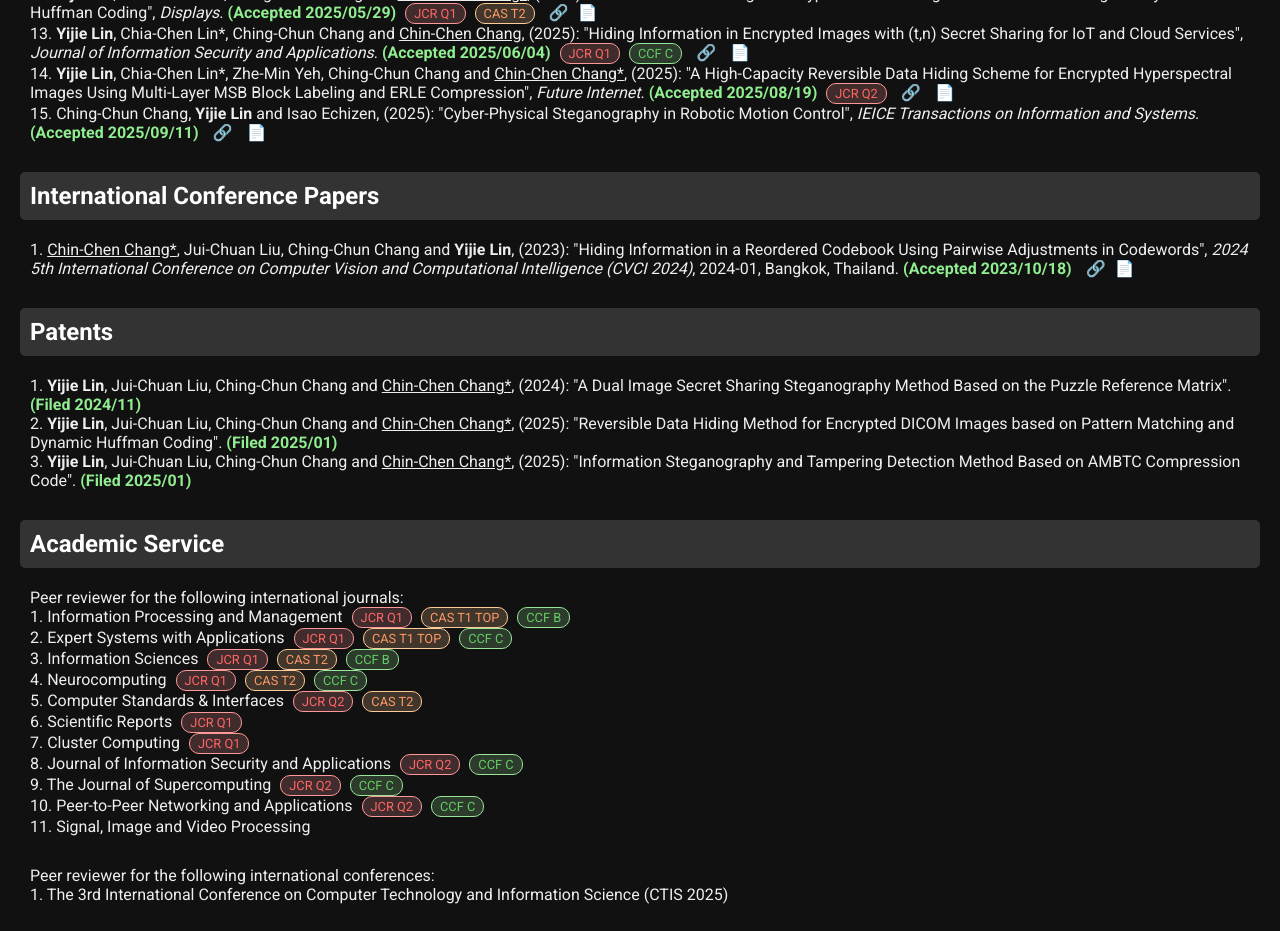
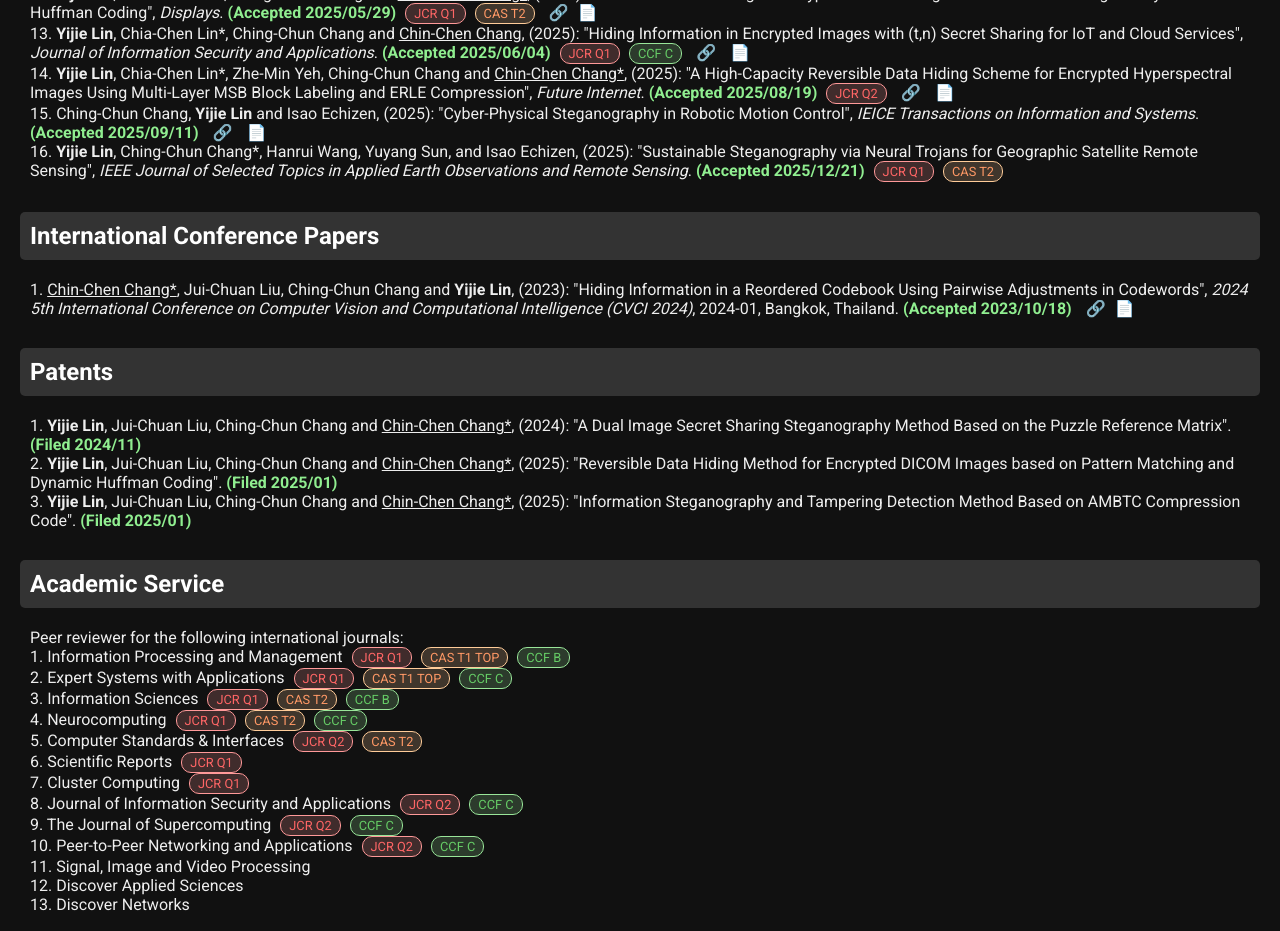
Before and after one commit to yjlinphd/yjlinphd.github.io, a plain HTML site: page index.html in a window 1280 px wide. Shown: the part 837-1768 px from the top of the page. Drawn offline with Linux system fonts and the light colour scheme.

Commit message:
20251221

```diff
--- a/index.html
+++ b/index.html
@@ -642,6 +642,14 @@
           >📄</a
         >
       </li>
+      <li>
+        <b>Yijie Lin</b>, Ching-Chun Chang*, Hanrui Wang, Yuyang Sun, and Isao Echizen, (2025):
+        "Sustainable Steganography via Neural Trojans for Geographic Satellite Remote Sensing",
+        <i>IEEE Journal of Selected Topics in Applied Earth Observations and Remote Sensing</i>.
+        <lg>(Accepted 2025/12/21)</lg>
+        <span class="tag tag-red">JCR Q1</span>
+        <span class="tag tag-orange">CAS T2</span>
+      </li>
     </ol>
 
     <h2>International Conference Papers</h2>
@@ -748,6 +756,12 @@
       </li>
       <li>
         Signal, Image and Video Processing
+      </li>
+      <li>
+        Discover Applied Sciences
+      </li>
+      <li>
+        Discover Networks
       </li>
     </ol>
     <ol class="pp">
@@ -865,11 +879,11 @@
       });
 
       const cvTranslations = {
-        en: "I'm <a href=\"https://scholar.google.com/citations?user=cPVwwr4AAAAJ\" target=\"_blank\">Yijie Lin</a>, currently pursuing a Ph.D. at the Multimedia and Secure Networking Laboratory (MSN Lab), Department of Information Engineering and Computer Science, College of Information and Electrical Engineering, Feng Chia University, under the supervision of Chair Professor <a href=\"https://scholar.google.com/citations?user=ObIGorsAAAAJ\" target=\"_blank\">Chin-Chen Chang</a>. My research interests include data hiding, information security, image processing, and artificial intelligence. As of October 2025, I have had 16 papers accepted or published in international journals and conferences, including 12 as the first or corresponding author.",
+        en: "I'm <a href=\"https://scholar.google.com/citations?user=cPVwwr4AAAAJ\" target=\"_blank\">Yijie Lin</a>, currently pursuing a Ph.D. at the Multimedia and Secure Networking Laboratory (MSN Lab), Department of Information Engineering and Computer Science, College of Information and Electrical Engineering, Feng Chia University, under the supervision of Chair Professor <a href=\"https://scholar.google.com/citations?user=ObIGorsAAAAJ\" target=\"_blank\">Chin-Chen Chang</a>. My research interests include data hiding, information security, image processing, and artificial intelligence. As of December 2025, I have had 17 papers accepted or published in international journals and conferences, including 13 as the first or corresponding author.",
         "zh-Hans":
-          "我是<a href=\"https://scholar.google.com/citations?user=cPVwwr4AAAAJ\" target=\"_blank\">林翼洁</a>，目前正在逢甲大学资讯电机学院资讯工程系多媒体暨网络安全实验室（MSN Lab）攻读博士学位，师从<a href=\"https://scholar.google.com/citations?user=ObIGorsAAAAJ\" target=\"_blank\">张真诚</a>讲座教授。我的主要研究兴趣包括：数据隐藏、信息安全、图像处理和人工智能。截至2025年10月，已接受或发表国际期刊及会议论文16篇，其中第一或通讯作者12篇。",
+          "我是<a href=\"https://scholar.google.com/citations?user=cPVwwr4AAAAJ\" target=\"_blank\">林翼洁</a>，目前正在逢甲大学资讯电机学院资讯工程系多媒体暨网络安全实验室（MSN Lab）攻读博士学位，师从<a href=\"https://scholar.google.com/citations?user=ObIGorsAAAAJ\" target=\"_blank\">张真诚</a>讲座教授。我的主要研究兴趣包括：数据隐藏、信息安全、图像处理和人工智能。截至2025年12月，已接受或发表国际期刊及会议论文17篇，其中第一或通讯作者13篇。",
         "zh-Hant":
-          "我是<a href=\"https://scholar.google.com/citations?user=cPVwwr4AAAAJ\" target=\"_blank\">林翼潔</a>，目前正在逢甲大學資訊電機學院資訊工程系「多媒體暨網路安全實驗室（MSN Lab）」攻讀博士學位，師從<a href=\"https://scholar.google.com/citations?user=ObIGorsAAAAJ\" target=\"_blank\">張真誠</a>講座教授。我的研究興趣主要包括：資料隱藏、資訊安全、影像處理和人工智慧。截至2025年10月，已接受或發表國際期刊及會議論文16篇，其中第一或通訊作者12篇。",
+          "我是<a href=\"https://scholar.google.com/citations?user=cPVwwr4AAAAJ\" target=\"_blank\">林翼潔</a>，目前正在逢甲大學資訊電機學院資訊工程系「多媒體暨網路安全實驗室（MSN Lab）」攻讀博士學位，師從<a href=\"https://scholar.google.com/citations?user=ObIGorsAAAAJ\" target=\"_blank\">張真誠</a>講座教授。我的研究興趣主要包括：資料隱藏、資訊安全、影像處理和人工智慧。截至2025年12月，已接受或發表國際期刊及會議論文17篇，其中第一或通訊作者13篇。",
       };
 
       const asijTranslations = {
```
